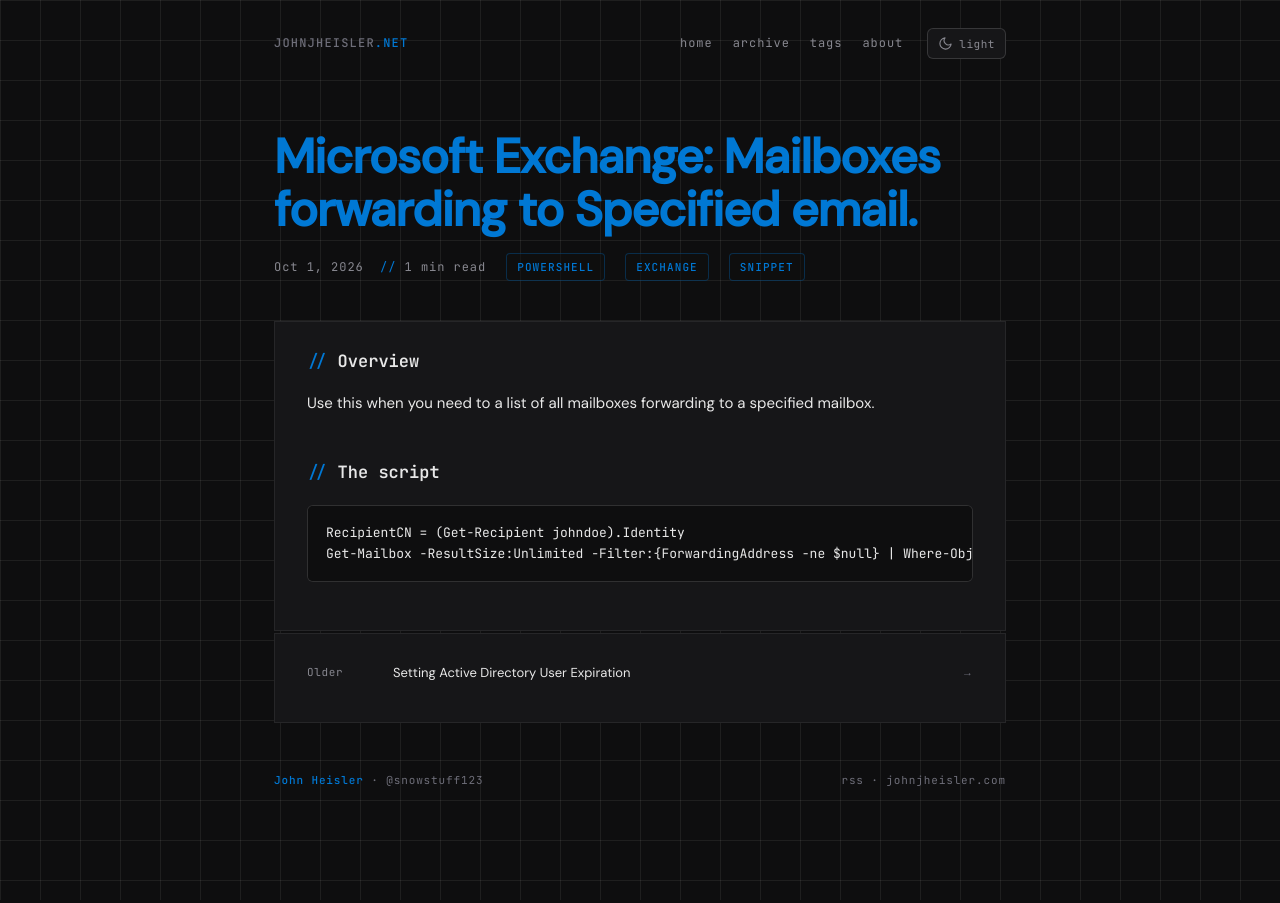
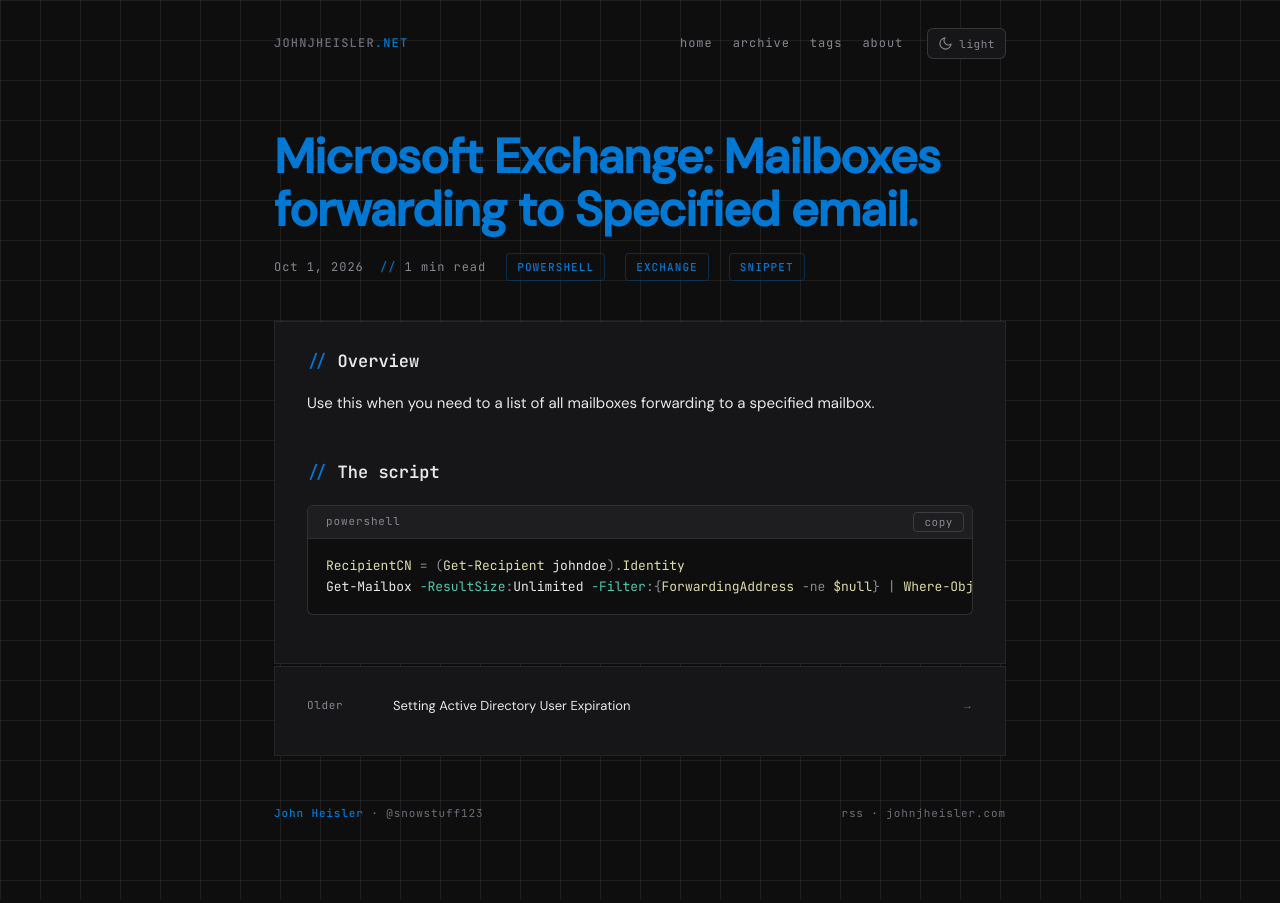
Before and after one commit to Snowstuff123/snowstuff123.github.io, a Jekyll site: the page built from _posts/2026-10-01-mailbox-forwarding.md, in a window 1280 px wide. Built offline with Jekyll 4.4.1, drawn with Linux system fonts in a browser that asks for light colours.

Commit message:
Update 2026-10-01-mailbox-forwarding.md

````diff
--- a/_posts/2026-10-01-mailbox-forwarding.md
+++ b/_posts/2026-10-01-mailbox-forwarding.md
@@ -10,7 +10,7 @@
 
 ## The script
 
-```PowerShell
+```powershell
 RecipientCN = (Get-Recipient johndoe).Identity
 Get-Mailbox -ResultSize:Unlimited -Filter:{ForwardingAddress -ne $null} | Where-Object {$_.ForwardingAddress -eq $RecipientCN}
 ```
````
